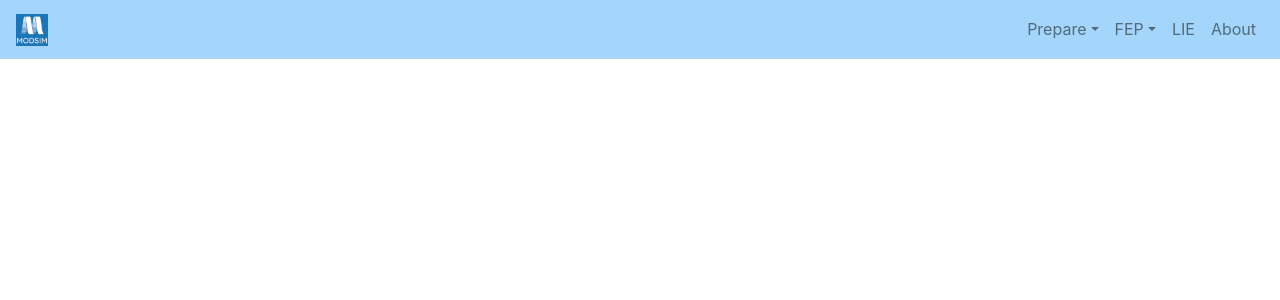
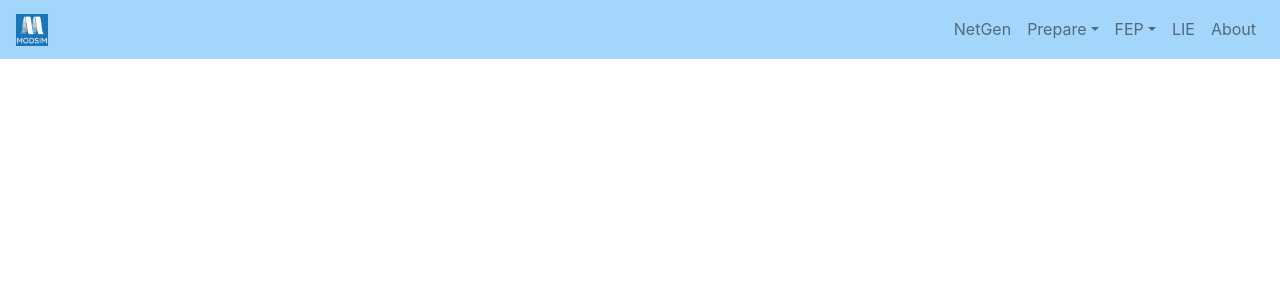
Before and after one commit to GPCR-ModSim/qfepweb, a Django app: page / in a window 1280 px wide. Shown: the top 300 px of the page. Run offline with Django 3.2, Linux system fonts and the light colour scheme; some libraries are stand-ins or nearby versions.

Commit message:
CLEAN: Just some cleanup for the time-being. "Empty links" remain empty. Add a direct link to networkgen in the upper navigation bar. Small change from QwebFEP to QFEPweb in title.

```diff
--- a/common/templates/footer.html
+++ b/common/templates/footer.html
@@ -3,10 +3,10 @@
   <div class="collapse navbar-collapse" id="navbarCollapse">
    <ul class="navbar-nav mx-auto">
     <li class="nav-item">
-     <a class="nav-link" href="#">Contact</a>
+     <a class="nav-link" href="/">Contact</a>
     </li>
     <li class="nav-item">
-     <a class="nav-link" href="#">HowTo</a>
+     <a class="nav-link" href="/">HowTo</a>
     </li>
     <li class="nav-item">
      <a class="nav-link" href="{% url 'about:index' %}">About</a>
--- a/common/templates/upper_navbar.html
+++ b/common/templates/upper_navbar.html
@@ -12,11 +12,15 @@
 
   <div class="collapse navbar-collapse" id="navbarSupportedContent">
    <ul class="navbar-nav ml-auto text-right">
+    <li class="nav-item">
+     <a class="nav-link " href="{% url 'networkgen:index' %}">NetGen</a>
+    </li>
+
     <li class="nav-item dropdown">
      <a class="nav-link dropdown-toggle" href="#" id="navbarDropdown" role="button" data-toggle="dropdown" aria-haspopup="true" aria-expanded="false">Prepare</a>
      <div class="dropdown-menu" aria-labelledby="navbarDropdown">
-      <a class="dropdown-item" href="{% url 'runner:qligfep' %}">Ligand</a>
-      <a class="dropdown-item" href="#">Protein</a>
+      <a class="dropdown-item" href="/">Ligand</a>
+      <a class="dropdown-item" href="/">Protein</a>
      </div>
     </li>
 
@@ -24,12 +28,12 @@
      <a class="nav-link dropdown-toggle" href="#" id="navbarDropdown" role="button" data-toggle="dropdown" aria-haspopup="true" aria-expanded="false">FEP</a>
      <div class="dropdown-menu" aria-labelledby="navbarDropdown">
       <a class="dropdown-item" href="{% url 'runner:qligfep' %}">QligFEP</a>
-      <a class="dropdown-item" href="#">QresFEP</a>
+      <a class="dropdown-item" href="/">QresFEP</a>
      </div>
     </li>
 
     <li class="nav-item">
-     <a class="nav-link " href="#">LIE</a>
+     <a class="nav-link " href="/">LIE</a>
     </li>
     <li class="nav-item">
      <a class="nav-link" href="{% url 'about:index' %}">About</a>
--- a/home/templates/home/index.html
+++ b/home/templates/home/index.html
@@ -1,6 +1,6 @@
 {% extends "base.html" %}
 
-{% block title %}QwebFEP{% endblock %}
+{% block title %}QFEPweb{% endblock %}
 
 {% block content %}
 
--- a/home/test_views.py
+++ b/home/test_views.py
@@ -17,4 +17,4 @@ class Home(TestCase):
         page = self.client.get(reverse('home:index'))
 
         assert page.status_code == 200
-        assert "QwebFEP" in page.content.decode()  # The title
+        assert "QFEPweb" in page.content.decode()  # The title
--- a/home/urls.py
+++ b/home/urls.py
@@ -1,5 +1,5 @@
 from django.urls import path
-from . import views
+from home import views
 
 
 app_name = "home"
--- a/qfepweb/urls.py
+++ b/qfepweb/urls.py
@@ -21,10 +21,10 @@ from django.urls import include, path
 
 urlpatterns = [
     path('', include('home.urls', namespace='home')),
-    path('admin/', admin.site.urls),
+    path('caretaker/', admin.site.urls),
     path('about/', include('about.urls')),
-    path('r/', include('runner.urls')),
-    path('ng/', include('networkgen.urls')),
+    path('qligfep/', include('runner.urls')),
+    path('netgen/', include('networkgen.urls')),
     path('u/', include('utils.urls')),
 ] + static(settings.STATIC_URL, document_root=settings.STATIC_ROOT) +\
     static(settings.MEDIA_URL, document_root=settings.MEDIA_ROOT)
```
Also changed, not shown: README.md.
